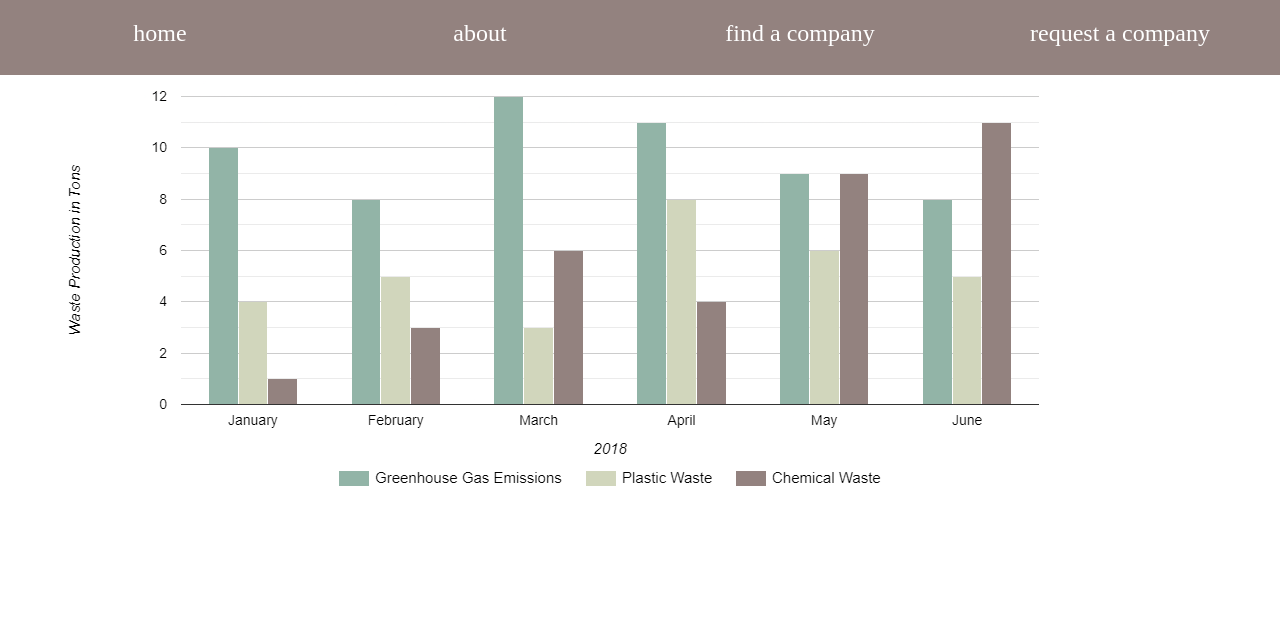
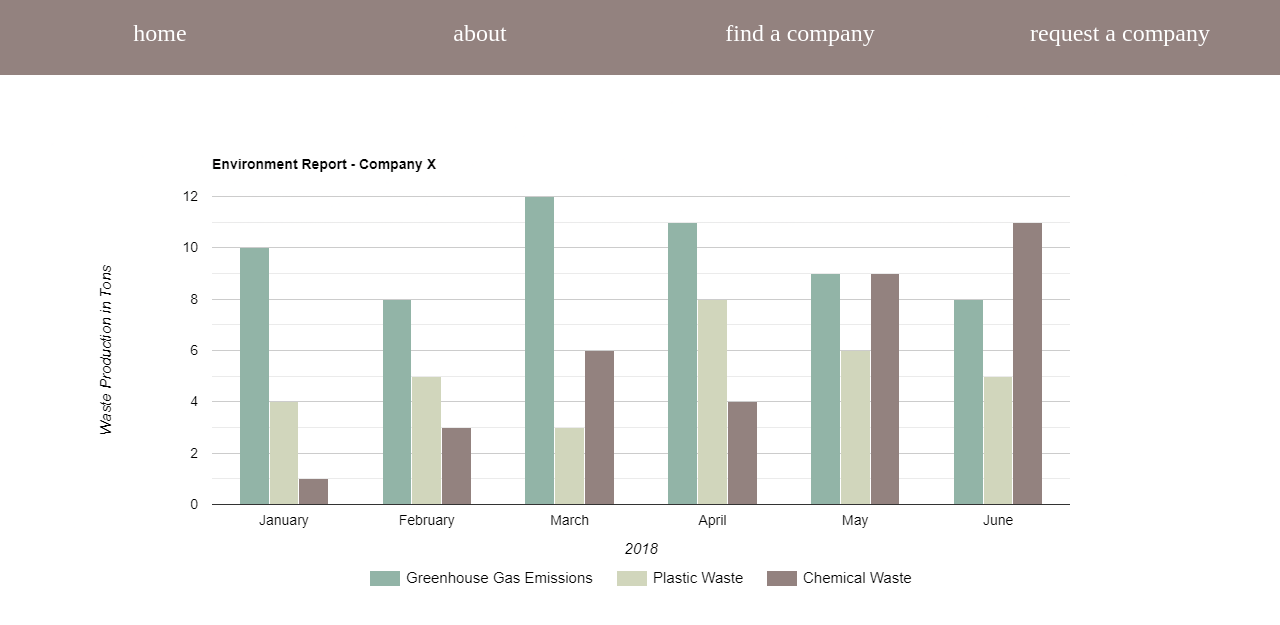
Before and after one commit to MorganBergen/hackKU3.0, a Django app: template server/clarity/templates/pages/company_report.html in a window 1280 px wide. Shown: the top 625 px of the page. Run offline with Django 4.2, Linux system fonts and the light colour scheme; the template is opened without the code that fills it, so the values that code supplies are empty.

Commit message:
Update company_report.html

```diff
--- a/server/clarity/templates/pages/company_report.html
+++ b/server/clarity/templates/pages/company_report.html
@@ -23,7 +23,8 @@
 				</li>
 			</ul>
 		</nav>
+		<img src="images/graph1.png" style="margin-top: 100px; margin-left: auto; margin-right: auto; display: block;">
 
-		<img src="images/graph1.png">
+
 	</body>
 </html>
```
